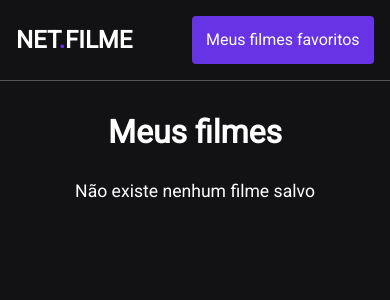
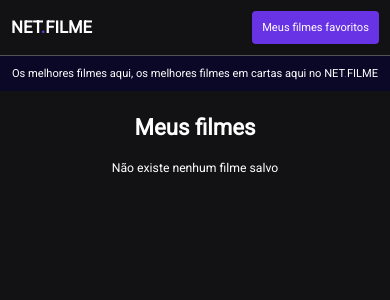
Before and after one commit to lyrisnunes/netfilme-api, a React (Vite) app: page /favorite in a window 390 px wide. Shown: the top 300 px of the page. Built offline with nearby package versions, Linux system fonts and the light colour scheme.

Commit message:
aleração

```diff
--- a/src/App.css
+++ b/src/App.css
@@ -11,3 +11,9 @@
 body{
   background-color: #121214;
 }
+
+@media(max-width:600px){
+  html{
+  font-size: 69.5%;
+}
+}
--- a/src/components/Header/Header.module.css
+++ b/src/components/Header/Header.module.css
@@ -8,7 +8,7 @@ header{
 }
 
 header .logo{
-   font-size: 24px;
+   font-size: 1.5em;
    color: #fff;
    cursor: pointer;
    font-weight: bold;
@@ -19,7 +19,7 @@ header .logo{
 }
 
 header a{
-   font-size: 16px;
+   font-size: 1rem;
 }
 
 header .button{
--- /dev/null
+++ b/src/components/Info.jsx/Info.jsx
@@ -0,0 +1,9 @@
+import styles from './Info.module.css'
+
+export function Info(){
+   return(
+      <div className={styles.container}>
+         <p>Os melhores filmes aqui, os melhores filmes em cartas aqui no NET<span>.</span>FILME</p>
+      </div>
+   )
+}
--- /dev/null
+++ b/src/components/Info.jsx/Info.module.css
@@ -0,0 +1,14 @@
+.container{
+   background-color: #0B0726;
+   text-align: center;
+   padding: 1rem;
+}
+
+p{
+   width: 100%;
+   color: #FFF;
+}
+
+.container p span{
+   color: #6833e4;
+}
--- a/src/page/Favorite/favorite.module.css
+++ b/src/page/Favorite/favorite.module.css
@@ -16,6 +16,7 @@
 .mymovie ul{
    width: 600px;
    margin: auto;
+   padding: 0 1rem;
 }
 
 .mymovie ul li{
@@ -39,13 +40,7 @@
 }
 
 @media(max-width:600px){
-   .my-movie ul{
-      width: 400px;
+   .mymovie ul{
+      width: 350px;
    }
 }
-
-@media(max-width:400px){
-   .my-movie ul{
-      width: 300px;
-   }
-}
--- a/src/page/Home/Home.module.css
+++ b/src/page/Home/Home.module.css
@@ -2,7 +2,7 @@
   max-width: 80rem;
   margin: 1rem auto;
   display: grid;
-  grid-template-columns: 1fr ;
+  grid-template-columns: 1fr 1fr 1fr;
 }
 
 .listmovie article {
@@ -45,3 +45,10 @@
   padding: 1rem;
   border-radius: 0 0 1rem 1rem;
 }
+
+@media(max-width: 1000px){
+  .listmovie {
+    grid-template-columns: 1fr 1fr ;
+  }
+
+}
--- a/src/page/Movie/Movie.module.css
+++ b/src/page/Movie/Movie.module.css
@@ -20,7 +20,7 @@
 }
 
 .btn button{
-   background-color: rebeccapurple;
+   background-color: #6833e4;
    color: #FFF;
    font-size: 1rem;
    border-radius: 4px;
--- a/src/routes.jsx
+++ b/src/routes.jsx
@@ -5,12 +5,14 @@ import {Movie} from './page/Movie/Movie'
 import {Favorite} from './page/Favorite/Favorite'
 
 import { Header } from './components/Header/Header';
+import { Info } from './components/Info.jsx/Info';
 import { Erro } from './page/Erro/Erro';
 
 export function AppRoute(){
    return(
       <BrowserRouter>
       <Header/>
+      <Info/>
          <Routes>
             <Route path='/netfilme-api' element= {<Home/>}/>
             <Route path='/movie/:id' element= {<Movie/>} />
```
Also changed, not shown: 1 other file (tests, documents, lock files or other folders).
